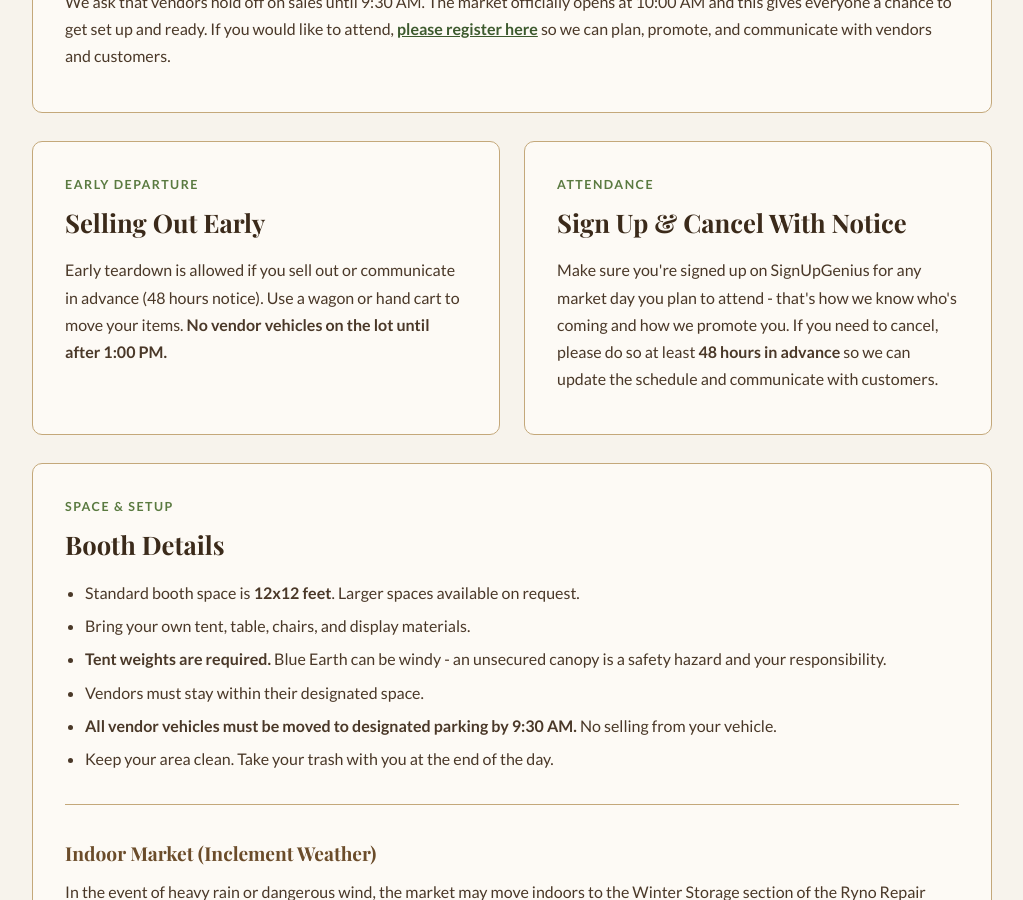
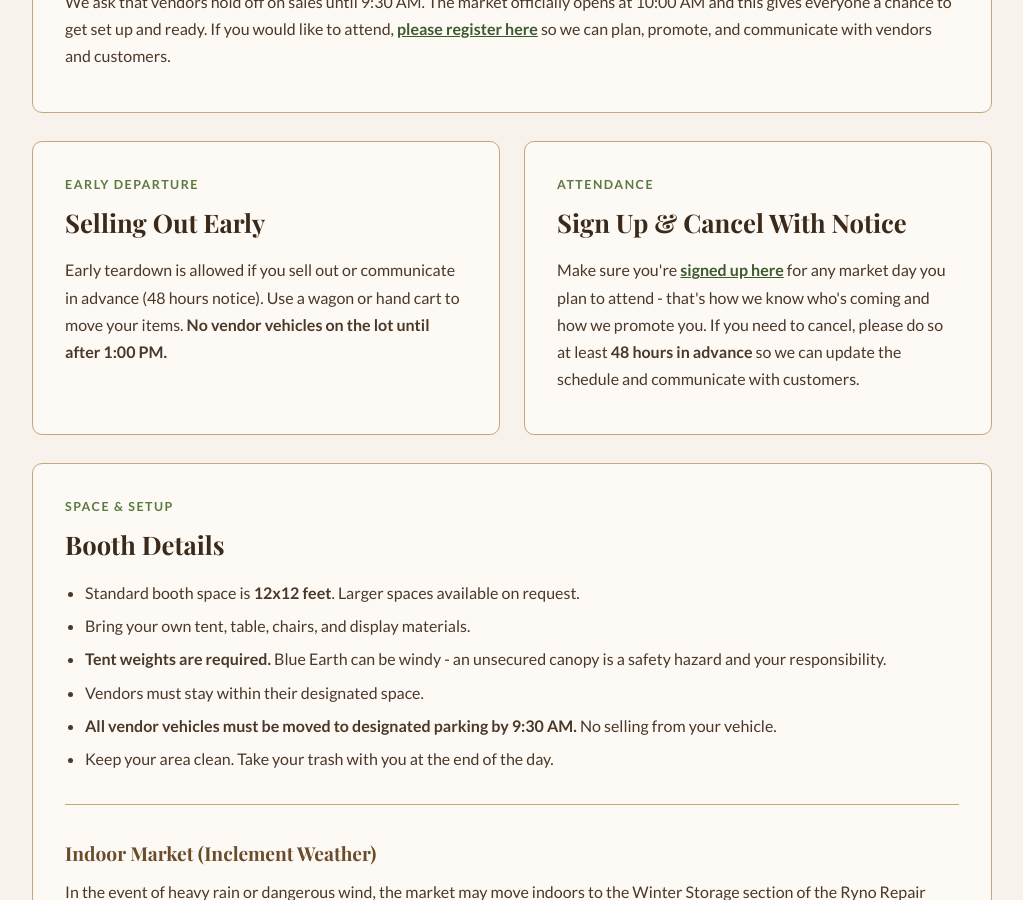
Before and after one commit to blueearthcommunitymarket/blueearthcommunitymarket.github.io, a Jekyll site: the page built from vendor-rules/index.html, in a window 1280 px wide and 900 px high, scrolled down 1948 px. Shown: the whole window, without its empty margins (128-1151 px from the left). Built offline with Jekyll 4.4.1, drawn with Linux system fonts in a browser that asks for light colours; some web fonts are replaced.

Commit message:
Add SignUpGenius hyperlink to attendance section

```diff
--- a/vendor-rules/index.html
+++ b/vendor-rules/index.html
@@ -108,7 +108,7 @@ description: Blue Earth Community Market vendor rules and guidelines for the 202
         <div class="card">
             <div class="section-label">Attendance</div>
             <h2>Sign Up &amp; Cancel With Notice</h2>
-            <p>Make sure you're signed up on SignUpGenius for any market day you plan to attend - that's how we know who's coming and how we promote you. If you need to cancel, please do so at least <strong>48 hours in advance</strong> so we can update the schedule and communicate with customers.</p>
+            <p>Make sure you're <a href="https://www.signupgenius.com/go/10C044BACA922AAF9C61-63147410-blue" target="_blank" rel="noopener" style="color: var(--green-dark); font-weight: 700;">signed up here</a> for any market day you plan to attend - that's how we know who's coming and how we promote you. If you need to cancel, please do so at least <strong>48 hours in advance</strong> so we can update the schedule and communicate with customers.</p>
         </div>
     </div>
 
```
